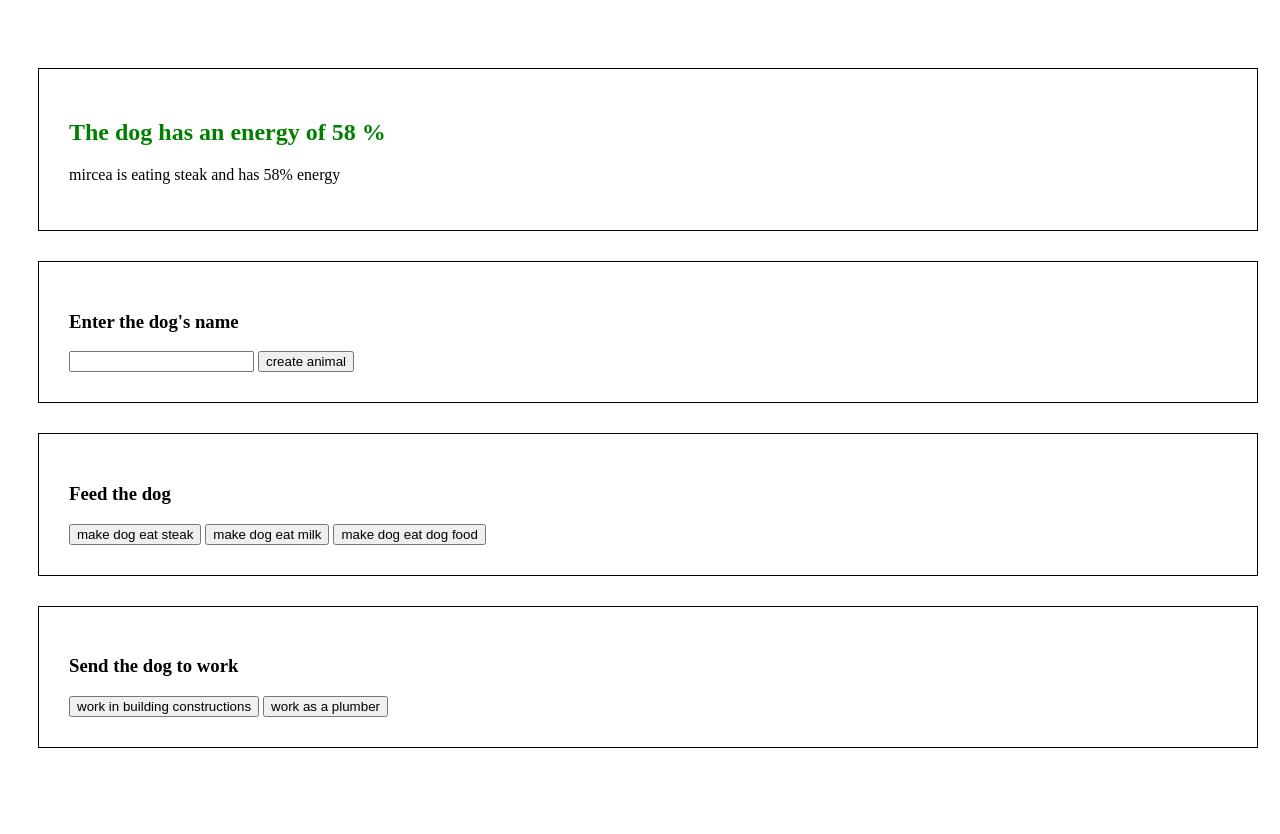
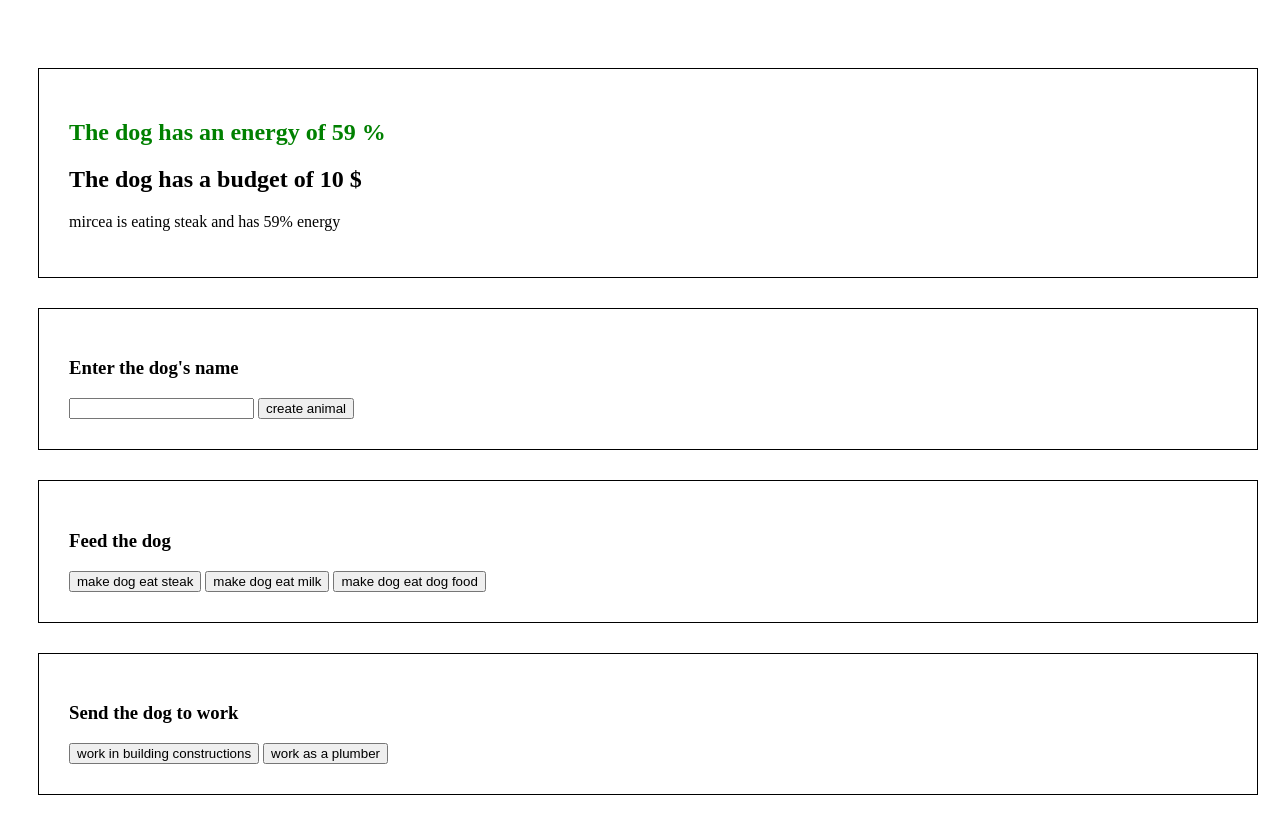
Before and after one commit to felicianpopa/Dog, a plain HTML site: page index.html in a window 1280 px wide. Both pictures are taken after a click on the button "make dog eat steak". Drawn offline with nearby package versions, Linux system fonts and the light colour scheme.

Commit message:
Add dog budget and fix eating bug.

```diff
--- a/index.html
+++ b/index.html
@@ -10,6 +10,7 @@
 <body>
     <div class="actions">
         <h2 class="dog-energy">The dog has an energy of <span id="energy"></span> %</h2>
+        <h2 class="dog-budget">The dog has a budget of <span id="budget"></span> $</h2>
         <p class="dog-actions">dog status</p>
     </div>
 
--- a/js/script.js
+++ b/js/script.js
@@ -14,12 +14,12 @@ function Dog ( dogName ){
 
 // Eat function.
 function eat(meal) {
-    if (this.energy < 100) {
+    if (this.energy + meal[1] < 100) {
         this.energy += meal[1];
         dogStatus.html(this.name + " is eating " + meal[0] + " and has " + this.energy + "% energy")
     }
     else {
-        dogStatus.html(this.name + " is full");
+        dogStatus.html(this.name + " is too full to eat this type of meal");
     }
     otputDogEnergy();
     // start the counter if it is not already running.
@@ -49,7 +49,6 @@ function otputDogEnergy() {
 function work (position) {
     if(this.energy > position[1]) {
         this.energy -= position[1];
-        console.log(position)
         dogStatus.html(this.name + " is working as a " + position[0] + " and has " + this.energy + "% energy left");
     }
     else {
@@ -66,11 +65,12 @@ var workPositions = {
 
 // The dog's food consumption over time.
 function timeFoodConsumption(dogName){
-    countDown();
+    setTimeout(function(){
+        countDown();
+    }, 5000);
     // consumes the dog's energy untill it reaches 1 and the alerts you to feed it.
     function countDown() {
         if(dogName.energy > 1) {
-            $('.dog-energy').removeClass('critical');
             dogName.energy -= 1;
             setTimeout(function(){
                 countDown();
@@ -79,9 +79,18 @@ function timeFoodConsumption(dogName){
         }
         else {
             alert('Please feed the dog, it is starving');
-            $('.dog-energy').addClass('critical');
             counterCanStart = true;
         }
+        checkDogEnergy(dogName);
+    }
+}
+
+function checkDogEnergy (dogName) {
+    if(dogName.energy < 10) {
+        $('.dog-energy').addClass('critical');
+    }
+    else {
+        $('.dog-energy').removeClass('critical');
     }
 }
 
@@ -92,17 +101,24 @@ var counterCanStart = false;
 // Run functions at a certain interval.
 timeFoodConsumption(leDog);
 
+
+
 // the class of the element where to display what the dog is doing.
 var dogStatus;
 
 $(document).ready(function(){
     otputDogEnergy();
+    otputDogBudget();
     dogStatus = $('.dog-actions');
 });
 
 
+// Add budget to the dog via prototypal inheritance.
+Dog.prototype.budget = 10;
 
-
+function otputDogBudget() {
+    $('#budget').html(leDog.budget);
+}
 
 
 
```
